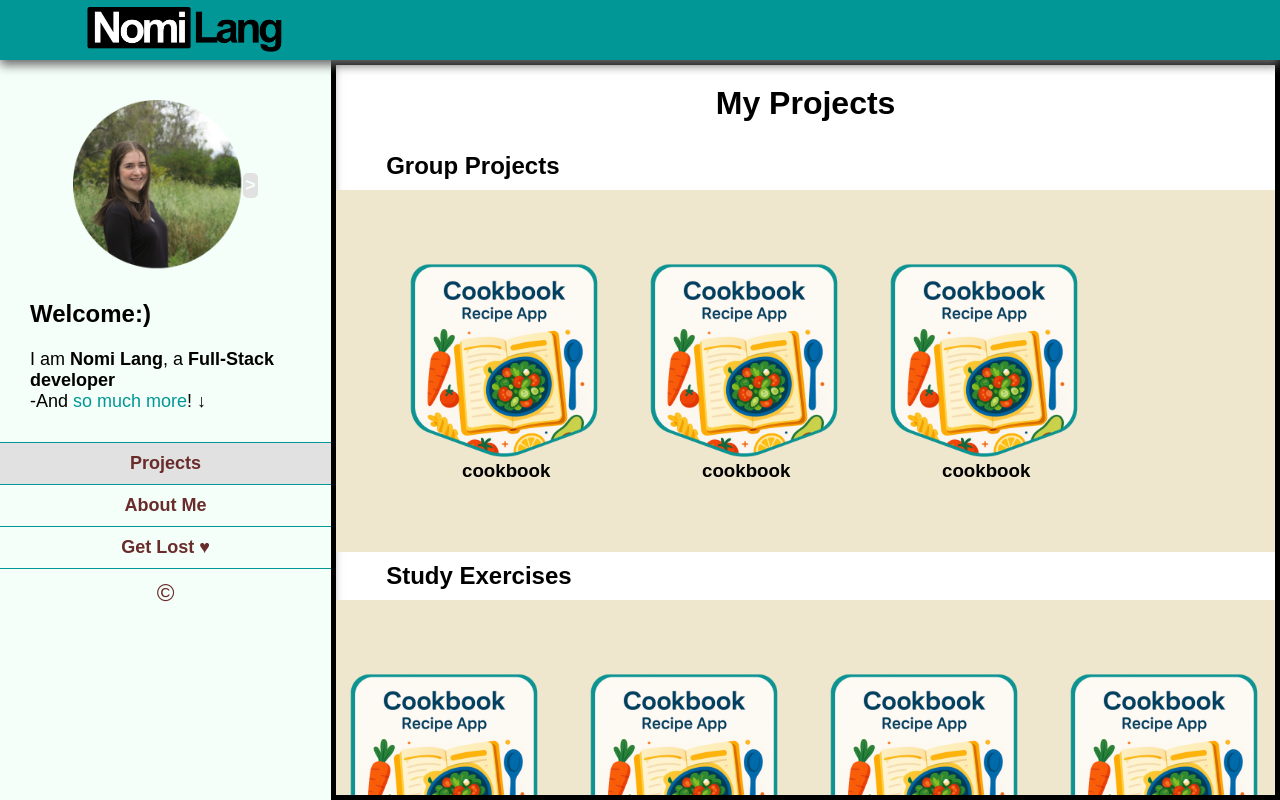
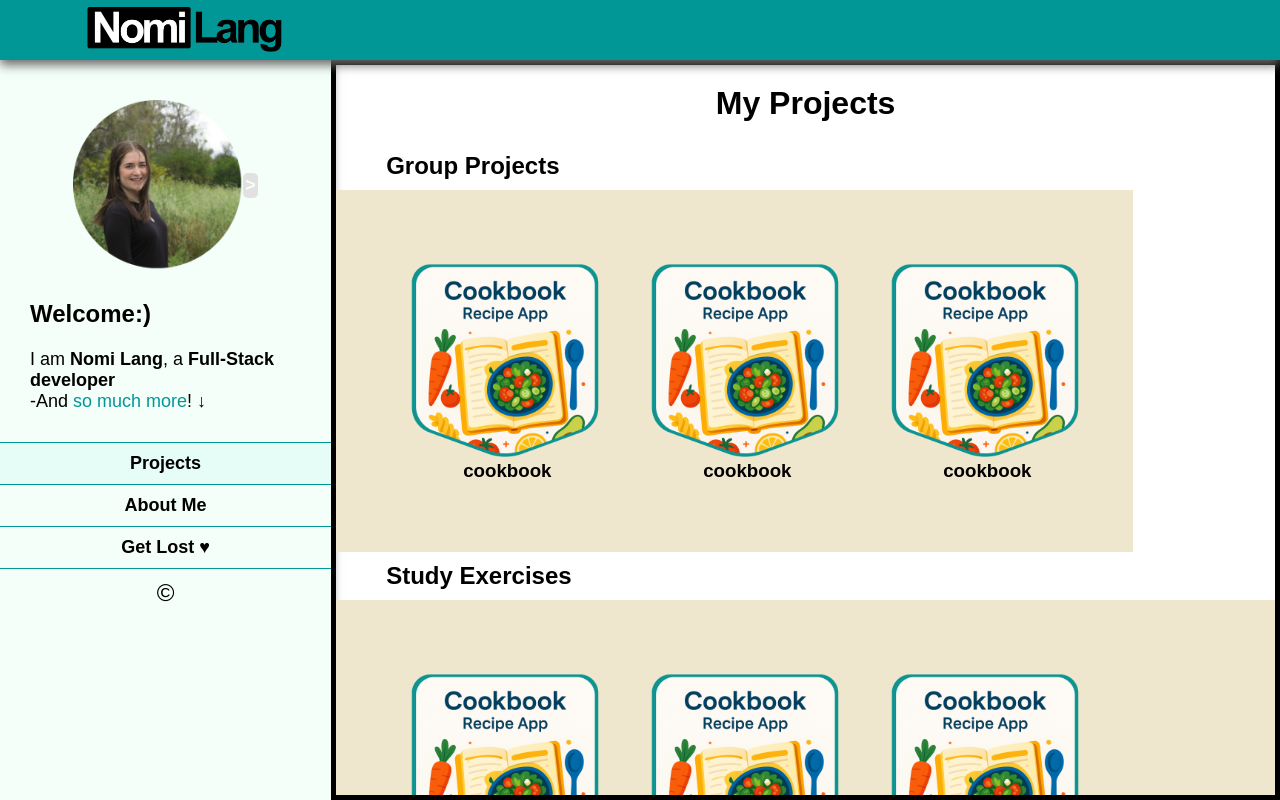
Before and after one commit to Nomi-La/Nomis_Website, a React (Vite) app in the folder main/: page /projects in a window 1280 px wide. Built offline with nearby package versions, Linux system fonts and the light colour scheme.

Commit message:
this one is finall for tonight!!!

```diff
--- a/main/src/components/Projects/Project/project.scss
+++ b/main/src/components/Projects/Project/project.scss
@@ -4,6 +4,7 @@
   padding: 20px;
   img{
     max-width: 200px;
+    width: 17vw;
     cursor: pointer;
   }
   h3{
--- a/main/src/components/Projects/ProjectsContainer/projectContainer.scss
+++ b/main/src/components/Projects/ProjectsContainer/projectContainer.scss
@@ -1,6 +1,6 @@
 .projects-page{
   display: flex;
-  align-items: center;
+  align-items: start;
   flex-direction: column;
   width: 100%;
   max-height: 92.5vh;
@@ -8,6 +8,8 @@
   overflow-y: scroll;
   h1{
     padding: 20px;
+    width: 100%;
+    text-align: center;
   }
   h2{
     text-align: left;
@@ -17,8 +19,11 @@
   .projects-container{
     background-color: #efe7cd;
 
-    display: grid;
-    grid-template-columns: 1fr 1fr 1fr 1fr;
-    padding: 50px;
+    //display: grid;
+    //grid-template-columns: 1fr 1fr 1fr 1fr;
+    display: flex;
+    max-width: 100%;
+    flex-wrap: wrap;
+    padding: 50px 2vw 50px 4vw;
   }
 }
--- a/main/src/components/Sidebar/sidebar.scss
+++ b/main/src/components/Sidebar/sidebar.scss
@@ -52,7 +52,7 @@
   }
   .subject{
     text-align: center;
-    color: $burgundy;
+    color: black;
     padding: 10px 0px;
     border-top: 0.1px solid $turquoise;
     //box-shadow: 1px 1px 10px gray;
@@ -63,6 +63,6 @@
     font-size: large;
   }
   .active{
-    background-color: $lightGray;
+    background-color: #e5fdf6;
   }
 }
```
